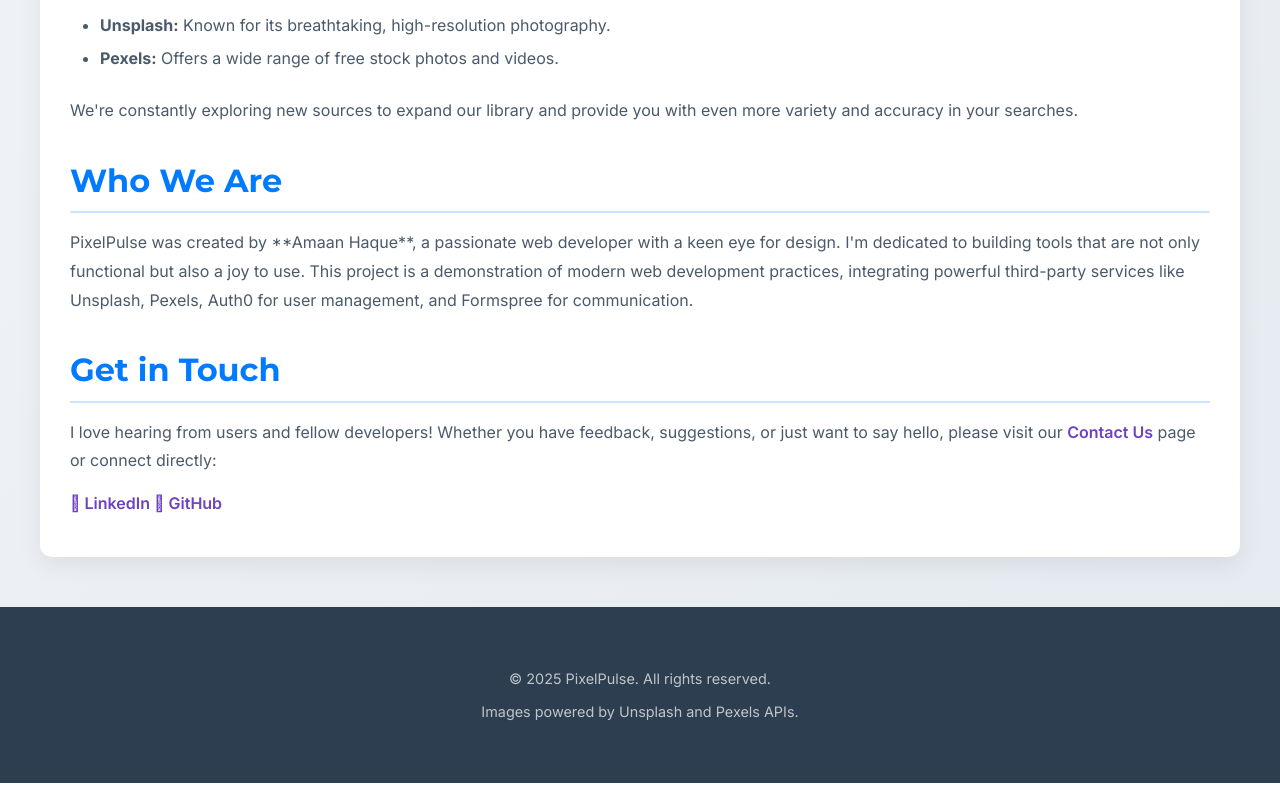
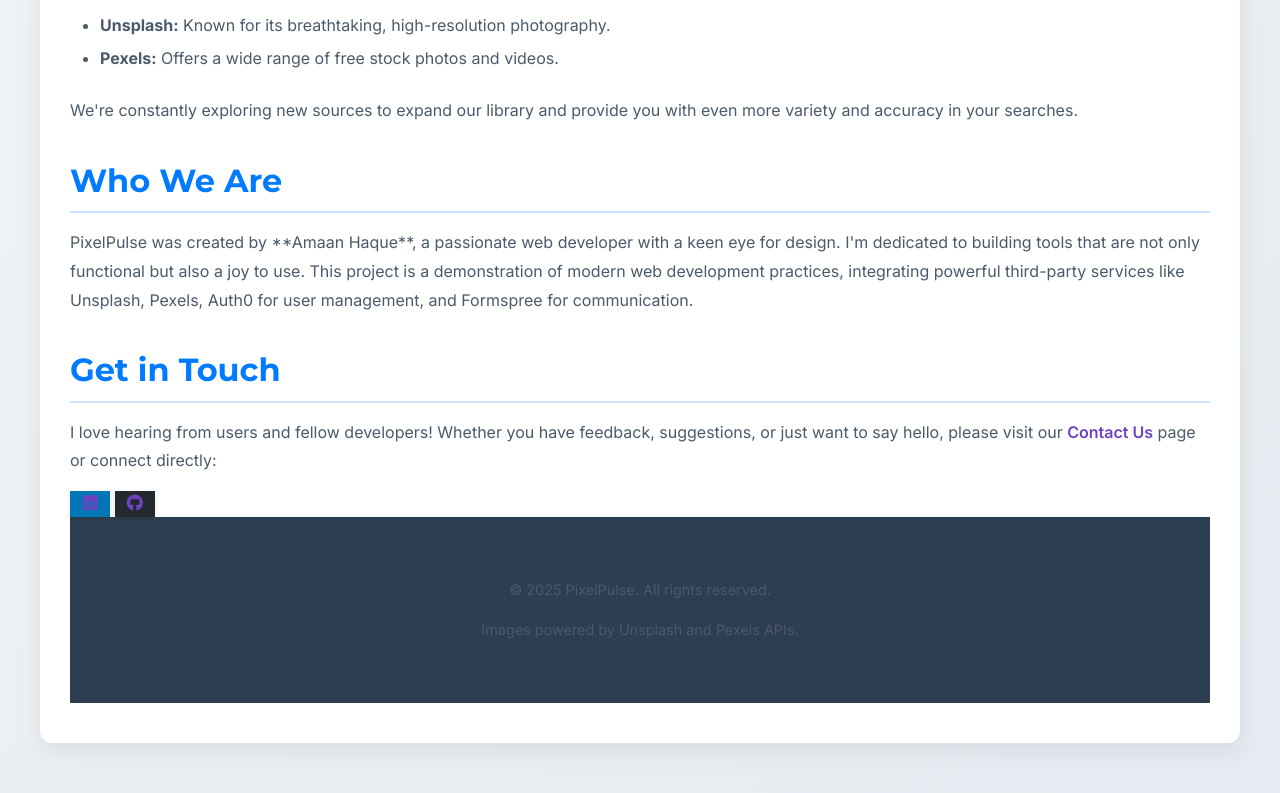
Before and after one commit to Amaan310/PixelPulse, a plain HTML site: page about.html in a window 1280 px wide. Shown: the part 716-1509 px from the top of the page. Drawn offline with Linux system fonts and the light colour scheme; a script that the page names is missing.

Commit message:
Corrected social buttons with icons

```diff
--- a/about.html
+++ b/about.html
@@ -53,15 +53,13 @@
         <h2>Get in Touch</h2>
         <p>I love hearing from users and fellow developers! Whether you have feedback, suggestions, or just want to say hello, please visit our <a href="contact.html">Contact Us</a> page or connect directly:</p>
 
-        <div class="social-buttons">
-            <a href="https://www.linkedin.com/in/amaanhaque3" target="_blank" rel="noopener noreferrer" class="social-button linkedin-button">
-                <span class="icon">&#xf08c;</span> LinkedIn
-            </a>
-            <a href="https://github.com/Amaan310" target="_blank" rel="noopener noreferrer" class="social-button github-button">
-                <span class="icon">&#xf09b;</span> GitHub
-            </a>
-        </div>
-    </div>
+            <div class="social-buttons">
+                <a href="https://www.linkedin.com/in/amaanhaque3" target="_blank" rel="noopener noreferrer" class="social-icon-link linkedin-icon">                    		    <span class="icon">&#xf08c;</span>
+                </a>
+                <a href="https://github.com/Amaan310" target="_blank" rel="noopener noreferrer" class="social-icon-link github-icon">
+                    <span class="icon">&#xf09b;</span>
+                </a>
+            </div>
 
     <footer class="site-footer">
         <div class="container">
```
Also changed, not shown: contact.html (+3 -5 lines).
